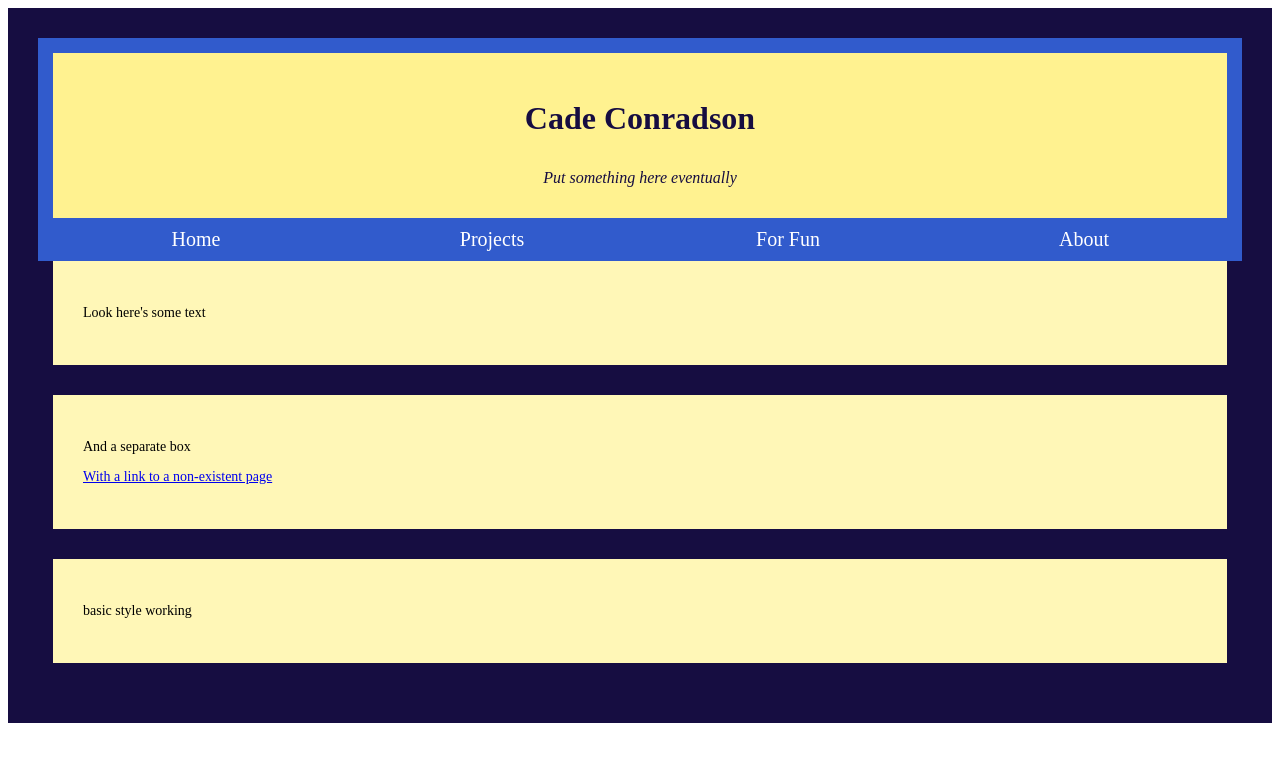
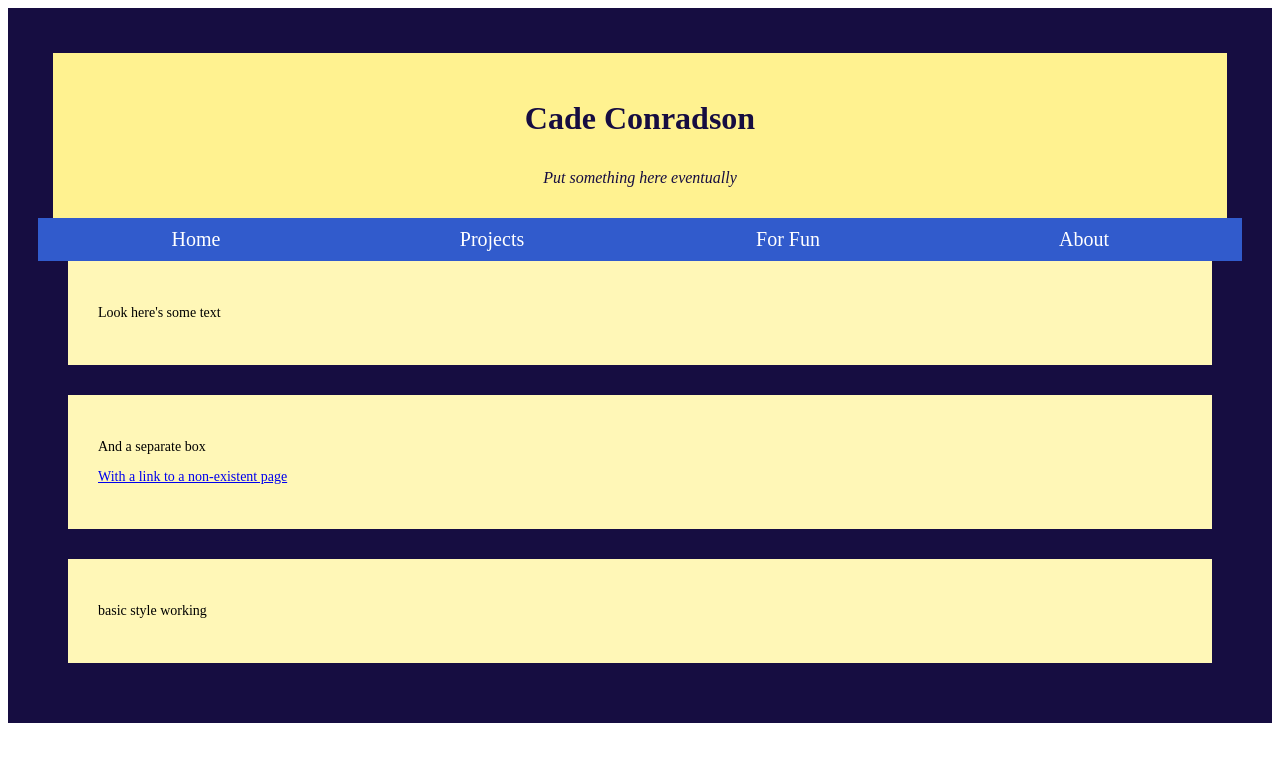
Before and after one commit to cconradson/cconradson.github.io, a Jekyll site: the page built from index.html, in a window 1280 px wide. Shown: the top 762 px of the page. Built offline with Jekyll 4.4.1, drawn with Linux system fonts in a browser that asks for light colours.

Commit message:
border width change

```diff
--- a/assets/css/main.css
+++ b/assets/css/main.css
@@ -1,6 +1,6 @@
 div[id="header"] {
 	text-align: center;
-	border-color: #315bcc;
+	border-color: #160d41;
 	border-width: 15px 15px 0px 15px;
 	border-style: solid;
 	color: #160d41;
@@ -18,7 +18,7 @@ div[id="wrap"] {
 	padding: 30px;
 	border-color: #160d41;
 	border-style: solid;
-	border-width: 0px 15px 30px 15px;
+	border-width: 0px 30px 30px 30px;
 	margin: 0;
 }
 
```
